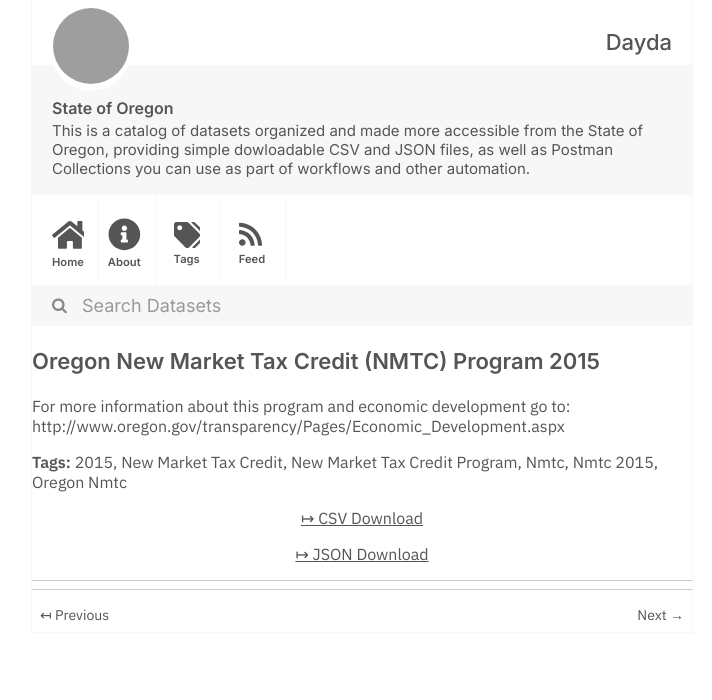
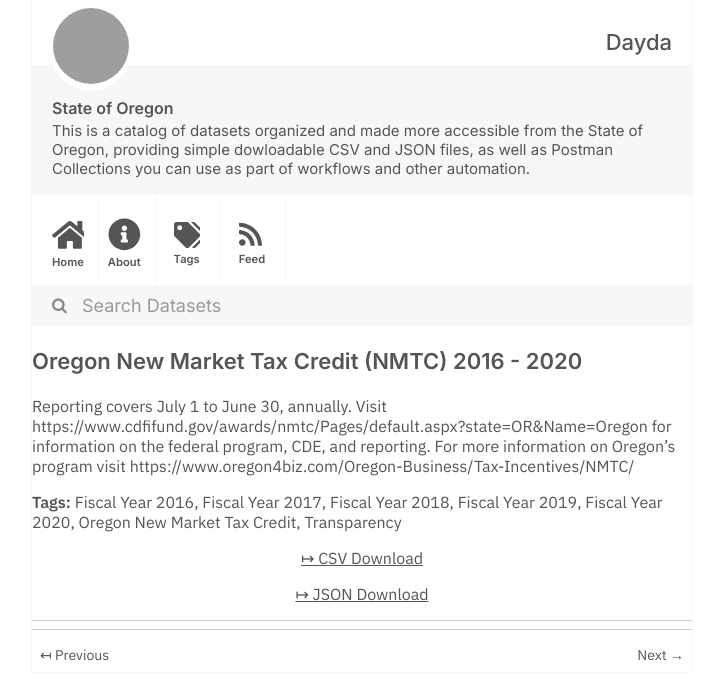
Before and after one commit to dayda-entities/state-of-oregon, a Jekyll site: the page built from _posts/2020-11-10-oregon-new-market-tax-credit-n.md, in a window 1280 px wide, cut to the strip 0-700 px from the top of the page. Shown: the whole strip, without its empty margins (278-990 px from the left). Built offline with Jekyll 4.4.1, drawn with Linux system fonts in a browser that asks for light colours; grey boxes are pictures that could not be loaded.

Commit message:
Publish Data

```diff
--- a/_posts/2020-11-10-oregon-new-market-tax-credit-n.md
+++ b/_posts/2020-11-10-oregon-new-market-tax-credit-n.md
@@ -1,21 +1,22 @@
 ---
-title: Oregon New Market Tax Credit (NMTC) Program 2015
-created: '2020-11-10T17:21:47.589577'
-modified: '2020-11-10T17:21:47.589588'
+title: Oregon New Market Tax Credit (NMTC) 2016 - 2020
+created: '2020-11-10T17:22:54.276050'
+modified: '2020-11-10T17:22:54.276057'
 state: active
 type: dataset
 tags:
-  - '2015'
-  - New Market Tax Credit
-  - New Market Tax Credit Program
-  - Nmtc
-  - Nmtc 2015
-  - Oregon Nmtc
+  - Fiscal Year 2016
+  - Fiscal Year 2017
+  - Fiscal Year 2018
+  - Fiscal Year 2019
+  - Fiscal Year 2020
+  - Oregon New Market Tax Credit
+  - Transparency
 groups:
   - Local Government
-csv_url: 'https://data.oregon.gov/api/views/2369-h86j/rows.csv?accessType=DOWNLOAD'
-json_url: 'https://data.oregon.gov/api/views/2369-h86j/rows.json?accessType=DOWNLOAD'
+csv_url: 'https://data.oregon.gov/api/views/q44q-msd7/rows.csv?accessType=DOWNLOAD'
+json_url: 'https://data.oregon.gov/api/views/q44q-msd7/rows.json?accessType=DOWNLOAD'
 layout: post
 
 ---
-For more information about this program and economic development go to: http://www.oregon.gov/transparency/Pages/Economic_Development.aspx
+Reporting covers July 1 to June 30, annually. Visit https://www.cdfifund.gov/awards/nmtc/Pages/default.aspx?state=OR&Name=Oregon for information on the federal program, CDE, and reporting. For more information on Oregon's program visit https://www.oregon4biz.com/Oregon-Business/Tax-Incentives/NMTC/
```
